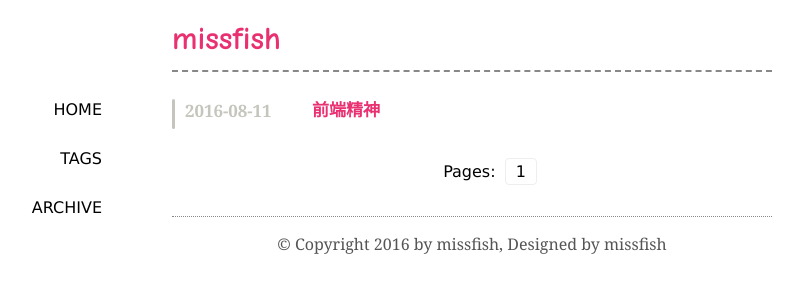
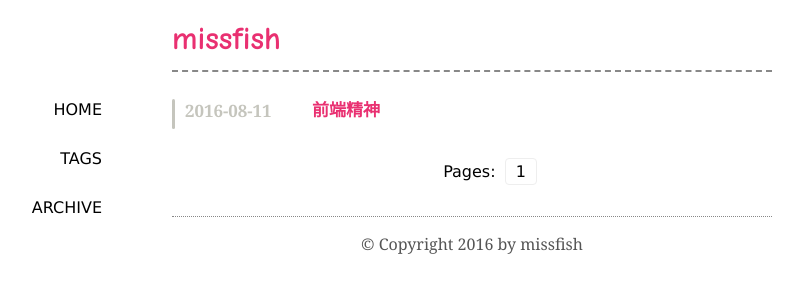
Before and after one commit to SmileLollipop/missfish.github.io, a plain HTML site: page index.html in a window 1280 px wide. Shown: the whole page, without its empty margins (168-971 px from the left). Drawn offline with Linux system fonts and the light colour scheme.

Commit message:
Update index.html

```diff
--- a/index.html
+++ b/index.html
@@ -32,7 +32,7 @@
     <div class="innermain" id="main">
     </div>
     <div class="footer">
-        <p>© Copyright 2016 by missfish, Designed by missfish</p>
+        <p>© Copyright 2016 by missfish</p>
     </div>
 </div>
 <script src="main.js"></script>
```
